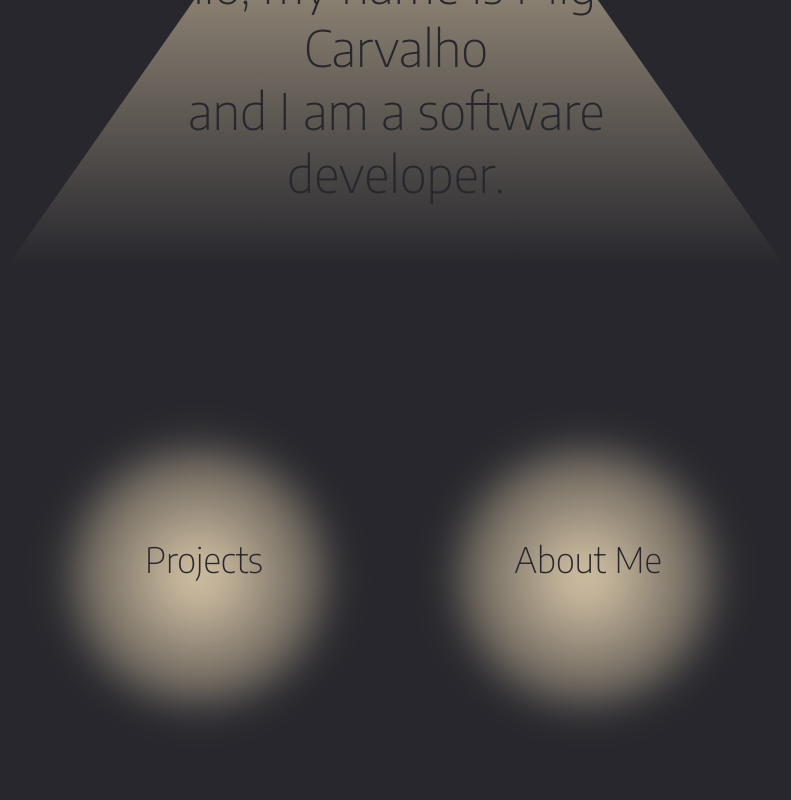
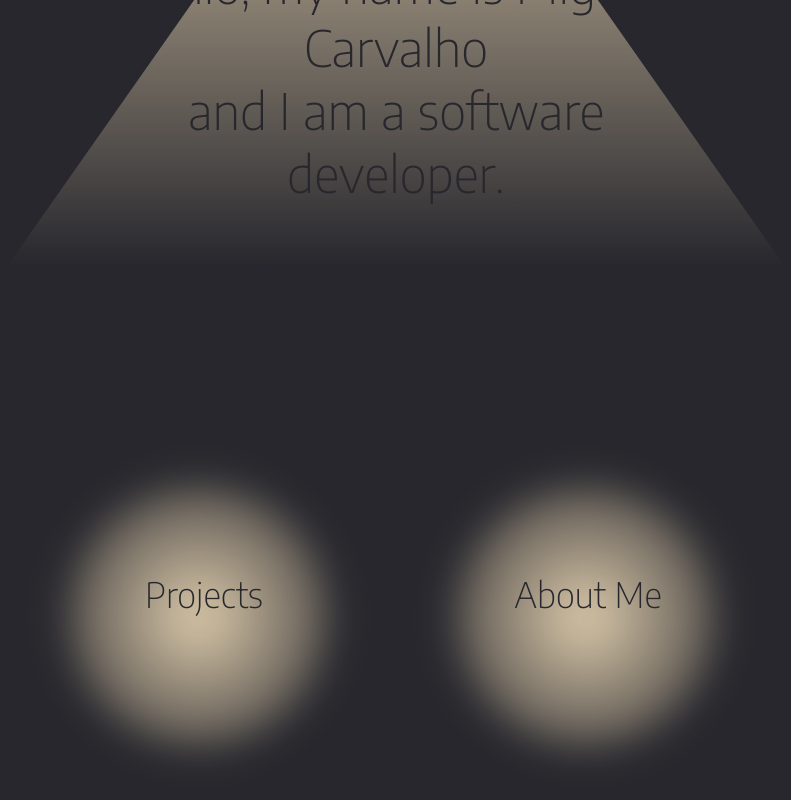
Before and after one commit to miguel-paz/website, a React (Create React App) app: page / in a window 1280 px wide. Shown: the part 338-1138 px from the top of the page, without its empty margins (244-1035 px from the left). Before the commit the page ends 1098 px from the top, so only its background shows below. Built offline with nearby package versions, Linux system fonts and the light colour scheme.

Commit message:
Fixed animation delay

```diff
--- a/src/App.js
+++ b/src/App.js
@@ -3,12 +3,14 @@ import { Routes, Route } from "react-router-dom";
 import { BrowserRouter } from "react-router-dom";
 import Home from "./pages/Home";
 import NoPage from "./pages/NoPage";
+import Projects from "./pages/Projects";
 
 function App() {
   return (
     <BrowserRouter>
       <Routes>
         <Route path="/" element={<Home />} />
+        <Route path="/projects" element={<Projects />} />
         <Route path="*" element={<NoPage />} />
       </Routes>
     </BrowserRouter>
--- a/src/components/Home/Button.css
+++ b/src/components/Home/Button.css
@@ -15,15 +15,15 @@
   filter: blur(0px);
 }
 
-a {
-  color: inherit;
+p {
+  color: #27272d;
   text-decoration: none;
   display: inline-block;
   position: relative;
 }
 
 /* Fade in */
-a:after {
+p:after {
   content: '';
   position: absolute;
   width: 100%;
@@ -35,13 +35,13 @@ a:after {
   transform-origin: bottom right;
   transition: transform 0.25s ease-out;
 }
-a:hover:after {
+p:hover:after {
   transform: scaleX(1);
   transform-origin: bottom left;
 }
 
 .bottom-light {
-  margin-top: -150px;
+  margin-top: -180px;
   position: relative;
   height: 260px;
   width: 260px;
@@ -50,18 +50,23 @@ a:hover:after {
   border-radius: 50%;
   filter: blur(19px);
   transition: filter 250ms ease-out;
+  opacity: 0;
+}
+
+.show {
+  opacity: 1;
 }
 
 .spotlight-right {
   animation: spotlightInRight 1 1600ms cubic-bezier(0, 0, 0, 1.13), spotlight infinite 12s linear;
   animation-direction: alternate;
-  animation-delay: 200ms, 1800ms;
+  animation-delay: 0ms, 1800ms;
 }
 
 .spotlight-left {
   animation: spotlightInLeft 1 1400ms cubic-bezier(0, 0, 0, 1.63), spotlight infinite 10s linear;
   animation-direction: alternate;
-  animation-delay: 200ms, 1800ms;
+  animation-delay: 0ms, 1800ms;
 }
 
 @keyframes spotlightInRight {
--- a/src/components/Home/Button.js
+++ b/src/components/Home/Button.js
@@ -1,10 +1,37 @@
+import { useState, useEffect } from "react";
+import { Link } from "react-router-dom";
 import "./Button.css";
 
 const Button = (props) => {
+  const [opacity, setOpacity] = useState(false);
+  const [spotlightClass, setClass] = useState(props.spotlight);
+  // This will run one time after the component mounts
+  useEffect(() => {
+    // callback function to call when event triggers
+    const onPageLoad = () => {
+      console.log("page loaded");
+      // do something else
+      setClass(props.spotlight + " show");
+    };
+
+    // Check if the page has already loaded
+    if (document.readyState === "complete") {
+      onPageLoad();
+    } else {
+      window.addEventListener("load", onPageLoad, false);
+      // Remove the event listener when component unmounts
+      return () => window.removeEventListener("load", onPageLoad);
+    }
+  }, []);
+
   return (
     <div>
-      <div className="button"><a href={props.href}>{props.text}</a></div>
-      <div className={props.spotlight}></div>
+      <div className="button">
+        <Link to={props.href}>
+          <p>{props.text}</p>
+        </Link>
+      </div>
+      <div className={spotlightClass}></div>
     </div>
   );
 };
--- a/src/components/Home/ButtonList.js
+++ b/src/components/Home/ButtonList.js
@@ -1,12 +1,13 @@
 import Button from "./Button";
 import "./ButtonList.css";
 
-const ButtonList = () => {
+const ButtonList = (props) => {
   return (
     <div className="rest">
       <div className="buttons-grid">
-        <Button text="Projects" href="#projects" spotlight="bottom-light spotlight-left"></Button>
-        <Button text="About Me" href="#about" spotlight="bottom-light spotlight-right"></Button>
+        {props.buttons.map( btn => (
+          <Button key={btn.text} text={btn.text} href={btn.href} spotlight={btn.spotlight}></Button>
+        ))}
       </div>
     </div>
   );
--- a/src/pages/Home.js
+++ b/src/pages/Home.js
@@ -7,7 +7,7 @@ const Home = () => {
       <div className="main">
         <div className="main-content">
           <Banner></Banner>
-          <ButtonList></ButtonList>
+          <ButtonList buttons={[{text: "Projects", href: "/projects", spotlight: "bottom-light spotlight-left"},{text: "About Me", href: "/about", spotlight: "bottom-light spotlight-right"}]}></ButtonList>
         </div>
       </div>
     </div>
--- /dev/null
+++ b/src/pages/Projects.js
@@ -0,0 +1,15 @@
+import ButtonList from "../components/Home/ButtonList";
+
+const Projects = (props) => {
+  return (
+    <div>
+      <div className="main">
+        <div className="main-content">
+          <ButtonList buttons={[{text: "Back", href: "/", spotlight: "bottom-light spotlight-left"}]}></ButtonList>
+        </div>
+      </div>
+    </div>
+  );
+};
+
+export default Projects;
```
